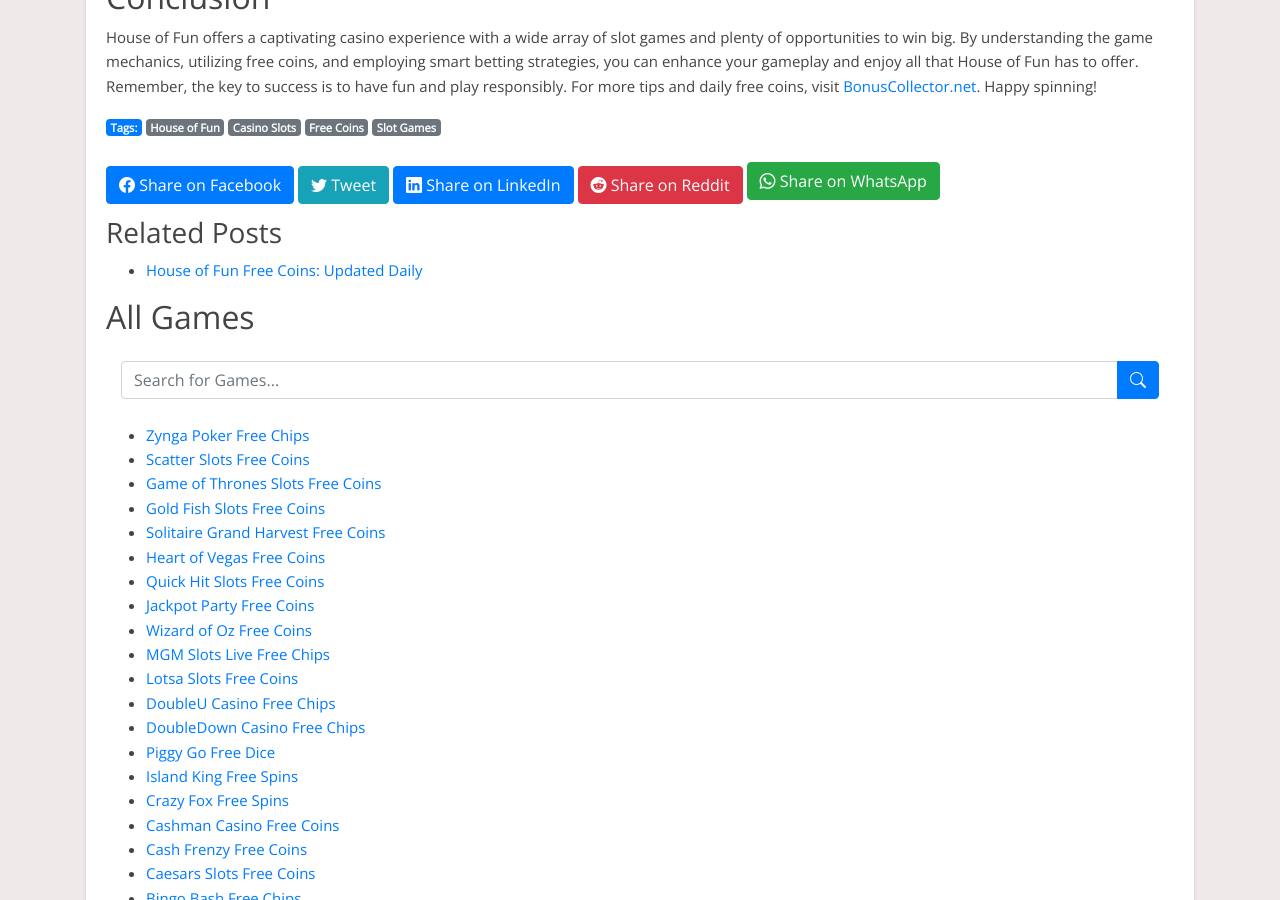
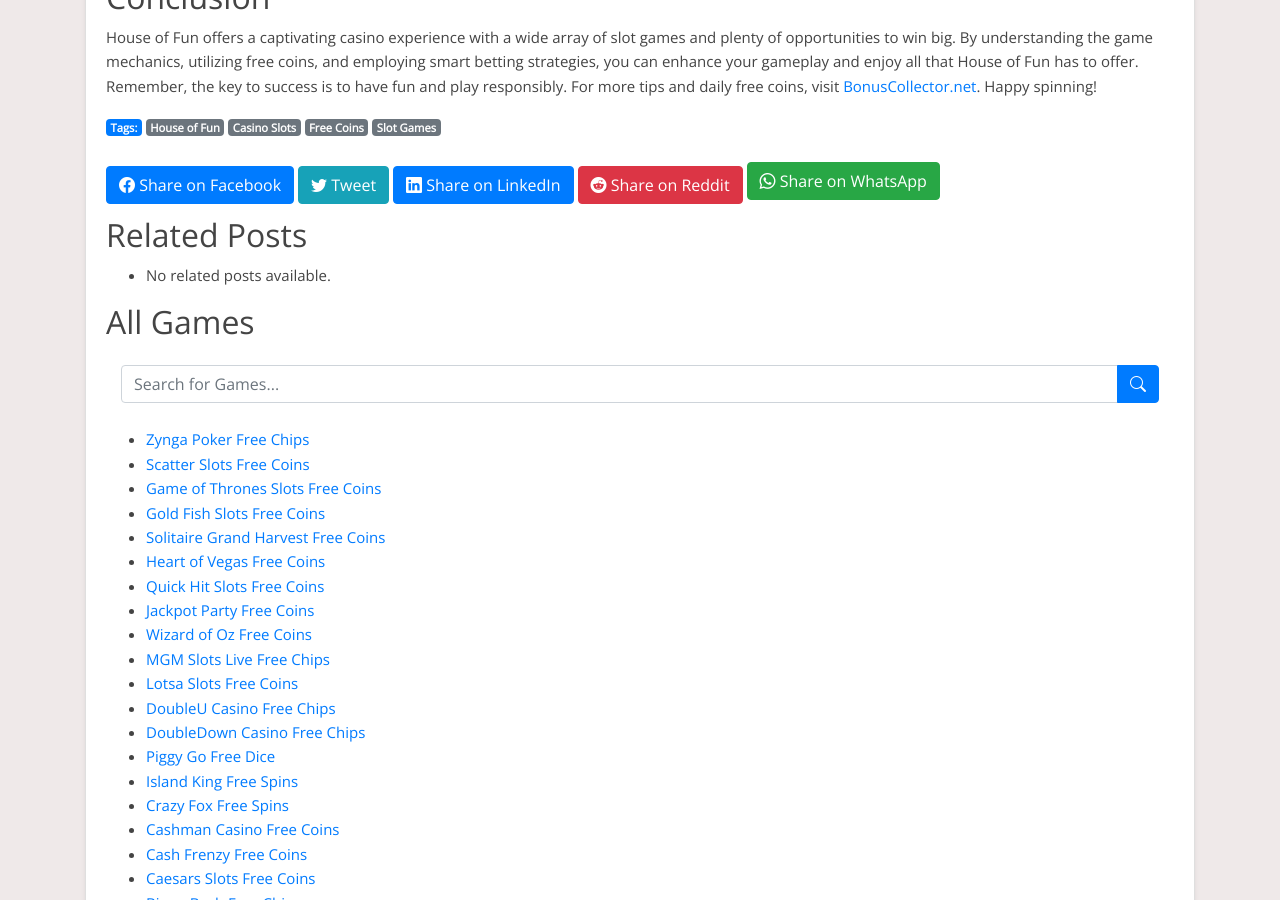
Before and after one commit to Prollad99/bs-net, a Jekyll site: the page built from _blogs/house-of-fun/house-of-fun-complete-guide.md, in a window 1280 px wide and 900 px high, scrolled down 1290 px. Built offline with Jekyll 4.4.1, drawn with Linux system fonts in a browser that asks for light colours; nearby versions of some CDN libraries; comment, search, counter and statistics services are not loaded.

Commit message:
Update post.html

```diff
--- a/_layouts/post.html
+++ b/_layouts/post.html
@@ -59,14 +59,20 @@
     </div>
 
 {% if page.category %}
-  <h3>Related Posts</h3>
+  <h2>Related Posts</h2>
   <ul>
     {% assign current_category = page.category %}
-    {% for post in site.categories[current_category] %}
-      {% if post.url != page.url %}
-        <li><a href="{{ post.url }}">{{ post.title }}</a></li>
-      {% endif %}
-    {% endfor %}
+    {% assign related_posts = site.blogs | where: "category", current_category %}
+
+    {% if related_posts.size > 1 %}
+      {% for post in related_posts %}
+        {% if post.url != page.url %}
+          <li><a href="{{ post.url }}">{{ post.title }}</a></li>
+        {% endif %}
+      {% endfor %}
+    {% else %}
+      <li>No related posts available.</li>
+    {% endif %}
   </ul>
 {% endif %}
 
```
